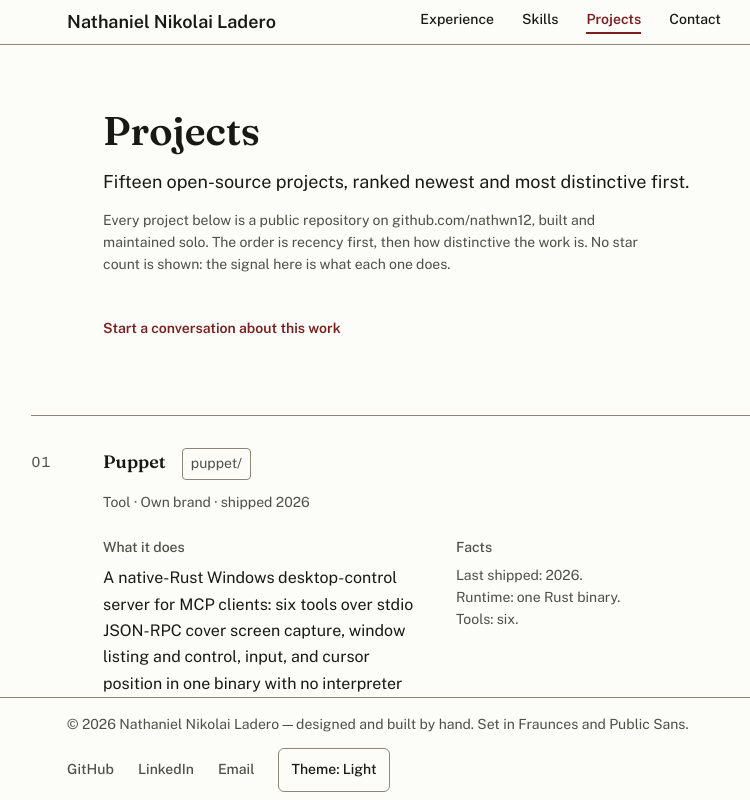
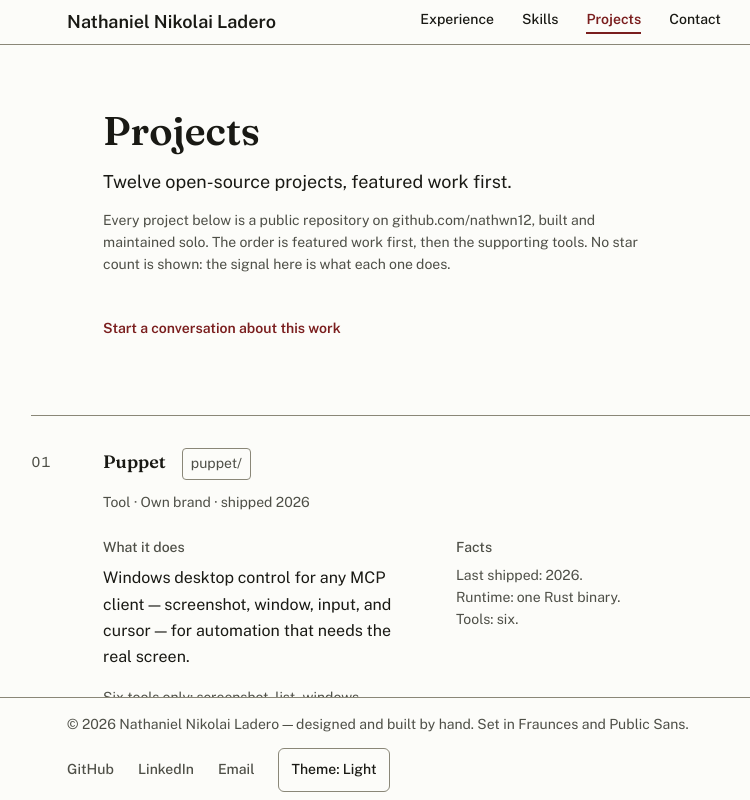
Before and after one commit to nathwn12/nathwn12.github.io, a React (Vite) app: page /projects in a window 1280 px wide. Shown: the whole page, without its empty margins (240-990 px from the left). Built offline with nearby package versions, Linux system fonts and the light colour scheme.

Commit message:
fix: list only the public projects (#17)
Co-authored-by: nathwn12 <nathwn12@users.noreply.github.com>

```diff
--- a/src/components/Projects.tsx
+++ b/src/components/Projects.tsx
@@ -31,8 +31,7 @@ import { PageFoot } from "./PageFoot";
  *
  * Motion: the title block makes the page's single slow arrival (heroIn); each
  * band settles on the crisp zero-overshoot spring (springSnappy) applied to
- * OPACITY ONLY — no rise, no layout tween. Both run unconditionally: the OS
- * reduced-motion query no longer gates this site (owner order 2026-10-14).
+ * OPACITY ONLY — no rise, no layout tween.
  */
 
 /* The one code-adjacent convention in the system: Body family at Detail size,
@@ -66,13 +65,12 @@ export default function Projects() {
         >
           <h1 className="text-display font-semibold text-text">Projects</h1>
           <p className="mt-4 max-w-[65ch] text-lead text-text">
-            Fifteen open-source projects, ranked newest and most distinctive
-            first.
+            Twelve open-source projects, featured work first.
           </p>
           <p className="mt-4 max-w-[65ch] text-detail text-text-muted">
             Every project below is a public repository on github.com/nathwn12,
-            built and maintained solo. The order is recency first, then how
-            distinctive the work is. No star count is shown: the signal here is
+            built and maintained solo. The order is featured work first, then
+            the supporting tools. No star count is shown: the signal here is
             what each one does.
           </p>
           <RouteLink href="/contact" className={ACTION}>
--- a/src/components/WorkTeaser.tsx
+++ b/src/components/WorkTeaser.tsx
@@ -18,8 +18,7 @@ import { staggerChild, staggerParent } from "../lib/motion";
  * hover affordance on a true control.
  *
  * Motion: the list is a stagger parent and each band is a stagger child, so the
- * three walk in one short beat apart, unconditionally — the OS reduced-motion
- * query no longer gates this site (owner order 2026-10-14). Every string is
+ * three walk in one short beat apart. Every string is
  * read from src/content/projects.ts, so the copy lives
  * in exactly one place and this file only sequences and shortens it.
  *
@@ -52,13 +51,13 @@ export function WorkTeaser() {
             <RouteLink
               href="/projects"
               data-nav-item
-              className="flex min-h-11 items-center rounded-xs text-label font-medium text-text-muted transition-colors duration-150 hover:text-accent-text hover:underline"
+              className="flex min-h-11 items-center rounded-xs text-label font-medium text-text-muted transition-colors duration-link hover:text-accent-text hover:underline"
             >
-              All fifteen projects
+              All twelve projects
             </RouteLink>
           </div>
           <p className="mt-1 text-detail text-text-muted">
-            Newest and most distinctive first.
+            Featured work first, then the supporting tools.
           </p>
         </div>
 
@@ -83,7 +82,7 @@ export function WorkTeaser() {
                   <RouteLink
                     href="/projects"
                     data-nav-item
-                    className="inline-flex min-h-11 items-center transition-colors duration-150 hover:text-accent-text hover:underline"
+                    className="inline-flex min-h-11 items-center transition-colors duration-link hover:text-accent-text hover:underline"
                   >
                     {project.name}
                   </RouteLink>
--- a/src/content/projects.ts
+++ b/src/content/projects.ts
@@ -15,7 +15,7 @@ import { ProjectSchema } from "../types/models";
  * Senior-flex pass (fleet brief): the band is now driven by the real public
  * repositories on github.com/nathwn12, each carrying its canonical `url`, plus
  * case-study fields (`kind`, `role`, `year`, `highlights`) for the expanded
- * notes. Every repo is public and freshly verified (2026-10-13) — but popularity
+ * notes. Every repo below is public and freshly verified (2026-10-20) — but popularity
  * is not the signal, so NO star count is stored or rendered anywhere here
  * (anti-flex). The flex is honest instead: recency (what shipped, and when),
  * the technology actually used, and own-brand authorship.
@@ -45,8 +45,10 @@ export interface ProjectLore {
   stats: { label: string; value: string; accent: Token }[];
 }
 
-// Open-source work published under github.com/nathwn12, newest and most
-// distinctive first. No star counts: the signal is what each one does.
+// Open-source work published under github.com/nathwn12: featured work first
+// in the stated order, then the supporting tools. Twelve entries, every one
+// public and verified 2026-10-20. Descriptions follow the current GitHub
+// repository descriptions. No star counts: the signal is what each one does.
 export const projects: ProjectLore[] = [
   {
     id: "10",
@@ -57,7 +59,7 @@ export const projects: ProjectLore[] = [
     role: "Own brand",
     year: "2026",
     description:
-      "A native-Rust Windows desktop-control server for MCP clients: six tools over stdio JSON-RPC cover screen capture, window listing and control, input, and cursor position in one binary with no interpreter to install.",
+      "Windows desktop control for any MCP client — screenshot, window, input, and cursor — for automation that needs the real screen.",
     tech: ["Rust", "MCP", "JSON-RPC 2.0", "Win32", "DXGI"],
     highlights: [
       "Six tools only: screenshot, list_windows, window, do, cursor, and elements.",
@@ -80,7 +82,7 @@ export const projects: ProjectLore[] = [
     role: "Own brand",
     year: "2026",
     description:
-      "A Rust browser-automation server for MCP clients: fifteen tools drive the owned Obscura engine directly over CDP via WebSocket, built from source today with no Node.js and no Playwright in the runtime path and the engine binaries provisioned alongside.",
+      "Headless Chrome driven over CDP for any MCP client — browser automation with no Node.js or Playwright in the runtime path.",
     tech: ["Rust", "CDP", "WebSocket", "MCP", "JSON-RPC 2.0"],
     highlights: [
       "Fifteen tools over the active page, from AX snapshots with stable refs to tabs, uploads, and console capture.",
@@ -95,121 +97,6 @@ export const projects: ProjectLore[] = [
     ],
   },
   {
-    id: "12",
-    name: "OC Unified",
-    dir: "oc-unified",
-    url: "https://github.com/nathwn12/oc-unified",
-    kind: "Plugin",
-    role: "Own brand",
-    year: "2026",
-    description:
-      "One OpenCode v2 plugin carries the fleet watcher, the lifeline daemon, and the title renamer as internal features on a single mount, config file, and row grammar, with each feature wired in its own guarded setup step, so one feature's setup rejecting is reported and never stops the others from wiring.",
-    tech: ["TypeScript", "OpenCode plugin API", "Bun", "JSONC", "Node.js"],
-    highlights: [
-      "Three features fused into one mount: a single default export, one config resolver, and one rail renderer.",
-      "The fleet watcher subscribes to the session event stream and queues a compact note only for the error, stalled, wedged, and terminal-all classes.",
-      "The masthead keeps every top-level session title in the status, seat, work grammar and never renames a child session.",
-    ],
-    accent: "accent-4",
-    stats: [
-      { label: "last shipped", value: "2026", accent: "accent-4" },
-      { label: "surface", value: "OpenCode v2 plugin", accent: "accent-4" },
-      { label: "features", value: "three fused", accent: "accent-4" },
-    ],
-  },
-  {
-    id: "13",
-    name: "Bridge",
-    dir: "bridge",
-    url: "https://github.com/nathwn12/bridge",
-    kind: "App",
-    role: "Own brand",
-    year: "2026",
-    description:
-      "A single-machine dashboard for a solo Windows dev: it scans each direct child repo under a root for live git state, runs bounded git operations, lists and creates pull requests through the gh CLI, and bridges local OpenCode agent sessions over WebSocket.",
-    tech: ["TypeScript", "Node.js", "WebSocket", "WebView2", "PowerShell"],
-    highlights: [
-      "Serves the built frontend from the same origin and pushes live updates over WebSocket, with 20s polling as the fallback.",
-      "Binds loopback-only and gates the HTTP API and WebSocket surface: a non-loopback Host or a cross-origin mutating request is refused 403, while the Vite dev origins (127.0.0.1:5173, localhost:5173) are explicitly allowed.",
-      "Git is non-destructive by construction: fetch --all --prune, pull --ff-only, and plain push, never forced.",
-    ],
-    accent: "accent",
-    stats: [
-      { label: "last shipped", value: "2026", accent: "accent" },
-      { label: "surface", value: "local dashboard", accent: "accent" },
-      { label: "release", value: "v1.0.0", accent: "accent" },
-    ],
-  },
-  {
-    id: "14",
-    name: "Potflix",
-    dir: "Potflix",
-    url: "https://github.com/nathwn12/Potflix",
-    kind: "App",
-    role: "Own brand",
-    year: "2026",
-    description:
-      "A Windows tray app that mirrors whatever plays in PotPlayer as a Discord Rich Presence card, cleaning raw filenames into real titles; the implementation is mid-rewrite into a Rust workspace against a frozen Go reference, and the feature behaviour is the intended contract carried from that reference, not live re-verified against PotPlayer or Discord.",
-    tech: ["Rust", "Go", "Win32", "Discord IPC", "Cargo"],
-    highlights: [
-      "Cleans codecs, tags, and release groups out of filenames, parenthesizes years, and parses SxxEyy episode tags; the cleaner logic derives from the upstream PotPlayer-DiscordRPC project.",
-      "Resolves series and episode names from keyless sources: TVmaze, AniList, Jikan, and iTunes, under a permanent on-disk cache.",
-      "Carries a parity oracle: the Rust title cleaner must reproduce the frozen Go output byte-for-byte, hashed per corpus.",
-    ],
-    accent: "accent-2",
-    stats: [
-      { label: "last shipped", value: "2026", accent: "accent-2" },
-      { label: "surface", value: "Windows tray", accent: "accent-2" },
-      { label: "implementation", value: "Rust port", accent: "accent-2" },
-    ],
-  },
-  {
-    id: "15",
-    name: "Slowburn",
-    dir: "slowburn",
-    url: "https://github.com/nathwn12/slowburn",
-    kind: "App",
-    role: "Own brand",
-    year: "2026",
-    description:
-      "A Windows music player built for practice: studio-grade Slow plus Reverb and a per-track A-B loop sit on a multi-folder library with four skins and a mini mode, offline and with no account.",
-    tech: ["TypeScript", "Rust", "Tauri", "React", "SQLite"],
-    highlights: [
-      "A-B loop points live on the seek bar and save per track, auto-applying when the track reopens.",
-      "Slow and reverb are fine-stepped with per-track memory and a one-click reset to dry.",
-      "A fork of Museeks; the Slow and Reverb UX, A-B repeat, skins, mini mode, and queue are this fork's own work.",
-    ],
-    accent: "accent-3",
-    stats: [
-      { label: "last shipped", value: "2026", accent: "accent-3" },
-      { label: "surface", value: "Windows desktop", accent: "accent-3" },
-      { label: "base", value: "fork of Museeks", accent: "accent-3" },
-    ],
-  },
-  {
-    id: "01",
-    name: "OC Flight Deck",
-    dir: "oc-flight-deck",
-    url: "https://github.com/nathwn12/oc-flight-deck",
-    kind: "Plugin",
-    role: "Own brand",
-    year: "2026",
-    description:
-      "A configurable sidebar for the OpenCode terminal UI: one JSONC file drives rows, ordering, visibility, glyphs, and caution thresholds, hot-reloaded without restarting the session.",
-    tech: ["TypeScript", "OpenCode plugin API", "JSONC", "Node.js"],
-    highlights: [
-      "Schema-checked JSONC config with per-row visibility and ordering.",
-      "Hot reload: edits land in the running TUI without a restart.",
-      "Caution thresholds let a row change state instead of shouting in colour.",
-    ],
-    accent: "accent",
-    stats: [
-      { label: "last shipped", value: "2026", accent: "accent" },
-      { label: "runtime", value: "OpenCode TUI", accent: "accent" },
-      { label: "config", value: "one JSONC file", accent: "accent" },
-    ],
-  },
-  {
     id: "02",
     name: "OC Harness Setup",
     dir: "oc-harness-setup",
@@ -218,7 +105,7 @@ export const projects: ProjectLore[] = [
     role: "Own brand",
     year: "2026",
     description:
-      "Bootstraps a complete OpenCode harness onto a fresh machine in one run: agents, commands, skills, references, and scripts, wired so a new session starts with the same working environment every time.",
+      "The whole OpenCode harness installed and orchestrated in one command — for a fresh machine that should start in the same working environment every time.",
     tech: ["PowerShell", "TypeScript", "Node.js", "Git"],
     highlights: [
       "One command reproduces the full harness layout on a clean machine.",
@@ -241,7 +128,7 @@ export const projects: ProjectLore[] = [
     role: "Own brand",
     year: "2026",
     description:
-      "An OpenCode plugin that runs the adversarial loop: one agent challenges a plugin's behaviour with concrete cases while another repairs it, re-challenging until the findings stop moving.",
+      "V1-era OpenCode plugin hooks running on the OpenCode V2 runtime — for plugin authors bridging the version gap.",
     tech: ["TypeScript", "OpenCode plugin API", "Node.js"],
     highlights: [
       "Bounded challenge, repair, and re-challenge rounds.",
@@ -251,31 +138,77 @@ export const projects: ProjectLore[] = [
     accent: "accent-3",
     stats: [
       { label: "last shipped", value: "2026", accent: "accent-3" },
-      { label: "mode", value: "adversarial loop", accent: "accent-3" },
+      { label: "mode", value: "compatibility bridge", accent: "accent-3" },
       { label: "surface", value: "OpenCode plugin", accent: "accent-3" },
     ],
   },
   {
-    id: "04",
-    name: "OC Collections",
-    dir: "oc-collections",
-    url: "https://github.com/nathwn12/oc-collections",
-    kind: "Tool",
+    id: "01",
+    name: "OC Flight Deck",
+    dir: "oc-flight-deck",
+    url: "https://github.com/nathwn12/oc-flight-deck",
+    kind: "Plugin",
     role: "Own brand",
     year: "2026",
     description:
-      "Turns loose project material into curated, manifest-backed collections: a single source of truth for what belongs together, so a set can be listed, checked, and moved as one unit instead of by hand.",
-    tech: ["TypeScript", "Node.js", "JSON", "CLI"],
+      "Live session telemetry for OpenCode users — a configurable TUI sidebar driven by one JSONC file.",
+    tech: ["TypeScript", "OpenCode plugin API", "JSONC", "Node.js"],
     highlights: [
-      "Manifest as the single source of truth for collection membership.",
-      "List and verify operations answer what a collection contains.",
-      "Moves a whole set atomically instead of file by file.",
+      "Schema-checked JSONC config with per-row visibility and ordering.",
+      "Hot reload: edits land in the running TUI without a restart.",
+      "Caution thresholds let a row change state instead of shouting in colour.",
     ],
-    accent: "accent-4",
+    accent: "accent",
     stats: [
-      { label: "last shipped", value: "2026", accent: "accent-4" },
-      { label: "model", value: "manifest-backed", accent: "accent-4" },
-      { label: "interface", value: "CLI", accent: "accent-4" },
+      { label: "last shipped", value: "2026", accent: "accent" },
+      { label: "runtime", value: "OpenCode TUI", accent: "accent" },
+      { label: "config", value: "one JSONC file", accent: "accent" },
+    ],
+  },
+  {
+    id: "15",
+    name: "Slowburn",
+    dir: "slowburn",
+    url: "https://github.com/nathwn12/slowburn",
+    kind: "App",
+    role: "Own brand",
+    year: "2026",
+    description:
+      "Music practice on Windows with studio-grade Slow + Reverb and A-B loop — for practicing musicians, offline with no account.",
+    tech: ["TypeScript", "Rust", "Tauri", "React", "SQLite"],
+    highlights: [
+      "A-B loop points live on the seek bar and save per track, auto-applying when the track reopens.",
+      "Slow and reverb are fine-stepped with per-track memory and a one-click reset to dry.",
+      "A fork of Museeks; the Slow and Reverb UX, A-B repeat, skins, mini mode, and queue are this fork's own work.",
+    ],
+    accent: "accent-3",
+    stats: [
+      { label: "last shipped", value: "2026", accent: "accent-3" },
+      { label: "surface", value: "Windows desktop", accent: "accent-3" },
+      { label: "base", value: "fork of Museeks", accent: "accent-3" },
+    ],
+  },
+  {
+    id: "14",
+    name: "Potflix",
+    dir: "Potflix",
+    url: "https://github.com/nathwn12/Potflix",
+    kind: "App",
+    role: "Own brand",
+    year: "2026",
+    description:
+      "Whatever plays in PotPlayer mirrored on your Discord card — for listeners who want the card to show the real title.",
+    tech: ["Rust", "Go", "Win32", "Discord IPC", "Cargo"],
+    highlights: [
+      "Cleans codecs, tags, and release groups out of filenames, parenthesizes years, and parses SxxEyy episode tags; the cleaner logic derives from the upstream PotPlayer-DiscordRPC project.",
+      "Resolves series and episode names from keyless sources: TVmaze, AniList, Jikan, and iTunes, under a permanent on-disk cache.",
+      "Carries a parity oracle: the Rust title cleaner must reproduce the frozen Go output byte-for-byte, hashed per corpus.",
+    ],
+    accent: "accent-2",
+    stats: [
+      { label: "last shipped", value: "2026", accent: "accent-2" },
+      { label: "surface", value: "Windows tray", accent: "accent-2" },
+      { label: "implementation", value: "Rust port", accent: "accent-2" },
     ],
   },
   {
@@ -287,7 +220,7 @@ export const projects: ProjectLore[] = [
     role: "Own brand",
     year: "2025",
     description:
-      "A terminal-first task list built to sit beside a coding session: capture, prioritize, and clear tasks without leaving the editor, with state kept in a plain file that survives restarts.",
+      "Per-session todo lists for your OpenCode terminal — capture, prioritize, and clear tasks without leaving the editor.",
     tech: ["TypeScript", "Node.js", "CLI", "OpenCode"],
     highlights: [
       "Terminal-first: no context switch away from the session.",
@@ -310,7 +243,7 @@ export const projects: ProjectLore[] = [
     role: "Own brand",
     year: "2025",
     description:
-      "Normalizes per-tab audio loudness in the browser so a background tab can no longer blast past the one being listened to — gain is applied per tab, live, without reloading the page.",
+      "Per-site audio loudness normalized in Chrome and Brave — for listeners tired of a background tab blasting past the active one.",
     tech: ["TypeScript", "Web Audio API", "Chrome Extensions"],
     highlights: [
       "Per-tab gain rather than one global volume.",
@@ -325,6 +258,29 @@ export const projects: ProjectLore[] = [
     ],
   },
   {
+    id: "16",
+    name: "ArcInstaller",
+    dir: "ArcInstaller",
+    url: "https://github.com/nathwn12/ArcInstaller",
+    kind: "Tool",
+    role: "Own brand",
+    year: "2026",
+    description:
+      "The ARC icon theme installed, repaired, and reverted in one step — for Windows themers who want a clean round trip.",
+    tech: ["C#", "PowerShell", "Windows"],
+    highlights: [
+      "One driver for install, repair, and revert instead of by-hand steps.",
+      "Repairs drift instead of duplicating files on re-run.",
+      "Ships the theme payload alongside the installer.",
+    ],
+    accent: "accent-4",
+    stats: [
+      { label: "last shipped", value: "2026", accent: "accent-4" },
+      { label: "surface", value: "Windows installer", accent: "accent-4" },
+      { label: "operations", value: "install, repair, revert", accent: "accent-4" },
+    ],
+  },
+  {
     id: "07",
     name: "Slowed + Reverb Audio",
     dir: "slowed-reverb-audio",
@@ -333,7 +289,7 @@ export const projects: ProjectLore[] = [
     role: "Own brand",
     year: "2025",
     description:
-      "A web audio playground that renders a slowed, reverb-laden mix from a source clip: tempo, pitch, and reverb are applied through a live audio graph and exported as a finished track.",
+      "YouTube audio slowed with local reverb entirely in the browser — for practice and listening, with the clip never leaving the machine.",
     tech: ["TypeScript", "Web Audio API", "AudioWorklet"],
     highlights: [
       "Live audio graph for tempo, pitch, and reverb.",
@@ -348,49 +304,26 @@ export const projects: ProjectLore[] = [
     ],
   },
   {
-    id: "08",
-    name: "Just FPS",
-    dir: "just-fps",
-    url: "https://github.com/nathwn12/just-fps",
+    id: "17",
+    name: "rea-shim",
+    dir: "rea-shim",
+    url: "https://github.com/nathwn12/rea-shim",
     kind: "Tool",
     role: "Own brand",
-    year: "2025",
+    year: "2026",
     description:
-      "A minimal frame-rate overlay that does one thing: show current FPS and frame time without a game engine, a launcher, or a pile of settings.",
-    tech: ["TypeScript", "Node.js", "Overlay"],
+      "Upstream rea reverse-engineering tools served over MCP from one launch line — resolves your JDK and Ghidra first, for agents (unofficial wrapper).",
+    tech: ["JavaScript", "MCP", "Ghidra", "JDK"],
     highlights: [
-      "Single purpose: FPS and frame time, nothing else.",
-      "Lightweight overlay with no engine dependency.",
-      "Readable at a glance while something else has focus.",
-    ],
-    accent: "accent-4",
-    stats: [
-      { label: "last shipped", value: "2025", accent: "accent-4" },
-      { label: "surface", value: "overlay", accent: "accent-4" },
-      { label: "metrics", value: "FPS + frame time", accent: "accent-4" },
-    ],
-  },
-  {
-    id: "09",
-    name: "nathwn12.github.io",
-    dir: "nathwn12.github.io",
-    url: "https://github.com/nathwn12/nathwn12.github.io",
-    kind: "Site",
-    role: "Own brand",
-    year: "2024",
-    description:
-      "The GitHub Pages home base: a hand-built static site published straight from the repository, with no framework and no build step between a commit and the live page.",
-    tech: ["HTML", "CSS", "JavaScript", "GitHub Pages"],
-    highlights: [
-      "Published directly from the repository with no build step.",
-      "Hand-written, dependency-free front end.",
-      "Serves as the stable landing point for the account's projects.",
+      "One-line launcher: resolves the JDK and Ghidra paths before serving.",
+      "Serves the upstream rea tool surface to an MCP client unchanged.",
+      "Unofficial wrapper around morluto/rea — upstream owns the analysis.",
     ],
     accent: "accent",
     stats: [
-      { label: "last shipped", value: "2024", accent: "accent" },
-      { label: "host", value: "GitHub Pages", accent: "accent" },
-      { label: "build step", value: "none", accent: "accent" },
+      { label: "last shipped", value: "2026", accent: "accent" },
+      { label: "surface", value: "MCP launcher", accent: "accent" },
+      { label: "upstream", value: "morluto/rea", accent: "accent" },
     ],
   },
 ];
```
